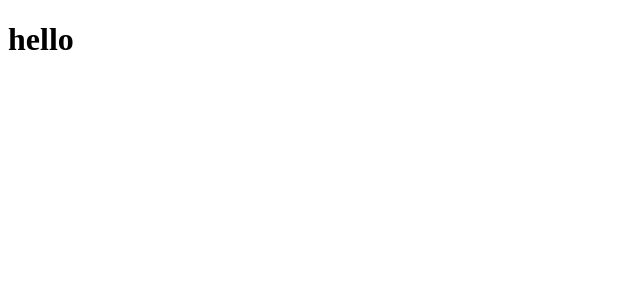
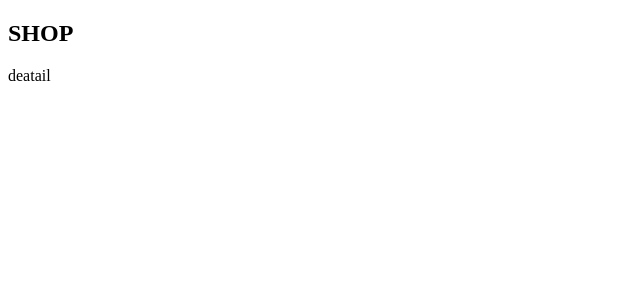
Before and after one commit to swethav08711/Coding2_eval2, a React (Create React App) app: page /product/1 in a window 1280 px wide. Shown: the top 300 px of the page, without its empty margins (0-640 px from the left). Built offline with nearby package versions, Linux system fonts and the light colour scheme.

Commit message:
creating template and setting up redux

```diff
--- a/src/App.js
+++ b/src/App.js
@@ -1,7 +1,19 @@
+import { BrowserRouter as Router, Route, Switch } from "react-router-dom"
+import Header from "./container/Header"
+import ProductDetail from "./container/ProductDetail"
+import ProductList from "./container/ProductList"
+
 function App() {
   return (
     <div>
-      <h1>hello</h1>
+      <Router>
+        <Header />
+        <Switch>
+          <Route path="/" exact component={ProductList} />
+          <Route path="/product/:productId" exact component={ProductDetail} />
+          <Route>404 Not Found</Route>
+        </Switch>
+      </Router>
     </div>
   )
 }
--- a/src/container/Header.js
+++ b/src/container/Header.js
@@ -0,0 +1,13 @@
+import React from "react"
+
+const Header = () => {
+  return (
+    <div>
+      <div>
+        <h2>SHOP</h2>
+      </div>
+    </div>
+  )
+}
+
+export default Header
--- a/src/container/ProductDetail.js
+++ b/src/container/ProductDetail.js
@@ -0,0 +1,7 @@
+import React from "react"
+
+const ProductDetail = () => {
+  return <div>deatail</div>
+}
+
+export default ProductDetail
--- a/src/container/ProductList.js
+++ b/src/container/ProductList.js
@@ -0,0 +1,7 @@
+import React from "react"
+
+const ProductList = () => {
+  return <div>list</div>
+}
+
+export default ProductList
```
Also changed, not shown: src/container/ProductContainer.js (+7 -0 lines).
